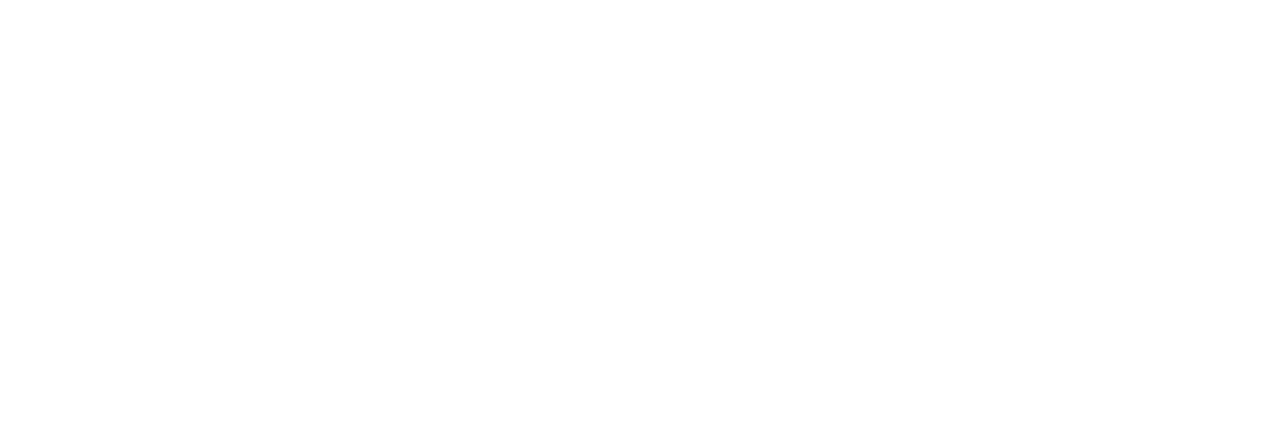
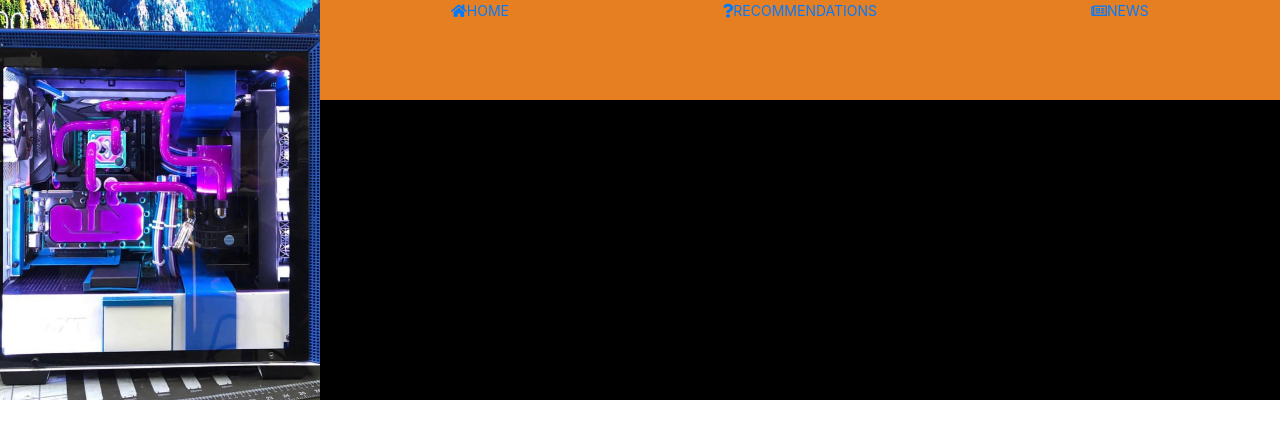
Before and after one commit to Ezyy/UserCentricFrontendMilestone, a plain HTML site: page index.html in a window 1280 px wide. Drawn offline with nearby package versions, Linux system fonts and the light colour scheme; a web font is replaced by a local one.

Commit message:
navigation and banner introduction

```diff
--- a/assets/css/style.css
+++ b/assets/css/style.css
@@ -0,0 +1,53 @@
+@import url('https://fonts.googleapis.com/css2?family=Goldman&family=Noto+Sans+JP:wght@100;300;400;500;700;900&display=swap');
+
+/*  COLOURS */
+
+.ui-menu-color {
+    background-color: #e67e22;
+}
+
+/*  HEADING */
+
+header {
+    margin: 0;
+}
+
+.logo {
+    background: url("../image/PC1.jpg");
+    background-position: center;
+    background-repeat: no-repeat;
+    background-size: cover;
+    min-height: 400px;
+}
+
+.list-inline-item:not(:last-child) {
+    margin: 0;
+}
+
+.menu {
+    height: 100px;
+}
+
+.menucontainer {
+    font-size: 0;
+}
+
+#nav li {
+    font-size: 14px;
+    padding: 0;
+}
+
+.menuitem {
+    height: 100px;
+    text-align: center;
+    padding: 0;
+}
+
+.banner {
+    /*background: url("../image/MyPC.jpg");*/
+    background-color: #000000;
+    background-position: center;
+    background-repeat: no-repeat;
+    background-size: cover;
+    min-height: 300px;
+}
--- a/index.html
+++ b/index.html
@@ -1,24 +1,51 @@
 <!DOCTYPE html>
 <html lang="en">
-
   <head>
-	<meta charset="UTF-8">
-	<meta name="viewport" content="width=device-width, initial-scale=1.0">
-	<link rel="stylesheet" href="https://cdn.jsdelivr.net/npm/bootstrap@4.5.3/dist/css/bootstrap.min.css"
-		integrity="sha384-TX8t27EcRE3e/ihU7zmQxVncDAy5uIKz4rEkgIXeMed4M0jlfIDPvg6uqKI2xXr2" crossorigin="anonymous">
-	<link rel="stylesheet" href="https://use.fontawesome.com/releases/v5.15.1/css/all.css"
-		integrity="sha384-vp86vTRFVJgpjF9jiIGPEEqYqlDwgyBgEF109VFjmqGmIY/Y4HV4d3Gp2irVfcrp" crossorigin="anonymous">
+    <meta charset="UTF-8" />
+    <meta name="viewport" content="width=device-width, initial-scale=1.0" />
+    <link
+      rel="stylesheet"
+      href="https://cdn.jsdelivr.net/npm/bootstrap@4.5.3/dist/css/bootstrap.min.css"
+      integrity="sha384-TX8t27EcRE3e/ihU7zmQxVncDAy5uIKz4rEkgIXeMed4M0jlfIDPvg6uqKI2xXr2"
+      crossorigin="anonymous"
+    />
+    <link
+      rel="stylesheet"
+      href="https://use.fontawesome.com/releases/v5.15.1/css/all.css"
+      integrity="sha384-vp86vTRFVJgpjF9jiIGPEEqYqlDwgyBgEF109VFjmqGmIY/Y4HV4d3Gp2irVfcrp"
+      crossorigin="anonymous"
+    />
+    <link rel="stylesheet" href="assets/css/style.css" type="text/css" />
     <title>PC Build</title>
   </head>
 
   <body>
     <header>
-
+      <div class="row no-gutters">
+        <a href="index.html" class="col-md-3 logo"></a>
+        <div class="col-md-9">
+          <div class="row no-gutters">
+            <div class="col menu">
+              <ul id="nav" class="list-inline menucontainer">
+                <li class="col-6 col-sm-4 ui-menu-color list-inline-item menuitem">
+                  <a href="#"><i class="fa fa-home" aria-hidden="true"></i><span>HOME</span></a>
+                </li>
+                <li class="col-6 col-sm-4 ui-menu-color list-inline-item menuitem">
+                  <a href="#"><i class="fas fa-question"></i><span>RECOMMENDATIONS</span></a>
+                </li>
+                <li class="col-6 col-sm-4 ui-menu-color list-inline-item menuitem">
+                  <a href="#"><i class="far fa-newspaper"></i><span>NEWS</span></a>
+                </li>
+              </ul>
+            </div>
+          </div>
+          <div class="row no-gutters">
+            <a href="#" class="col-sm-12 banner"></a>
+          </div>
+        </div>
+      </div>
     </header>
-	<section>
-	</section>
-	<footer>
-	</footer>
+    <section></section>
+    <footer></footer>
   </body>
-
 </html>
```
Also changed, not shown: assets/image/MyPC.jpg (added), assets/image/PC1.jpg (added). Lines whose indentation alone changed are shown as unchanged.
